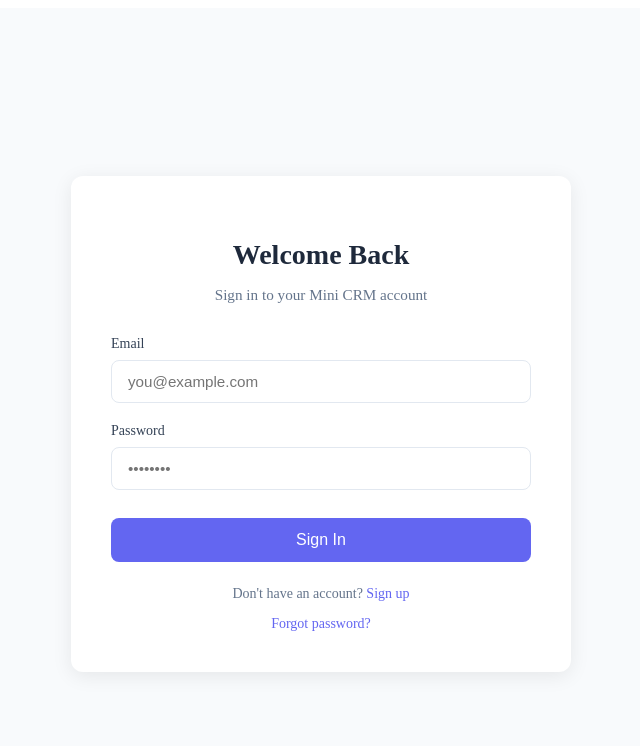
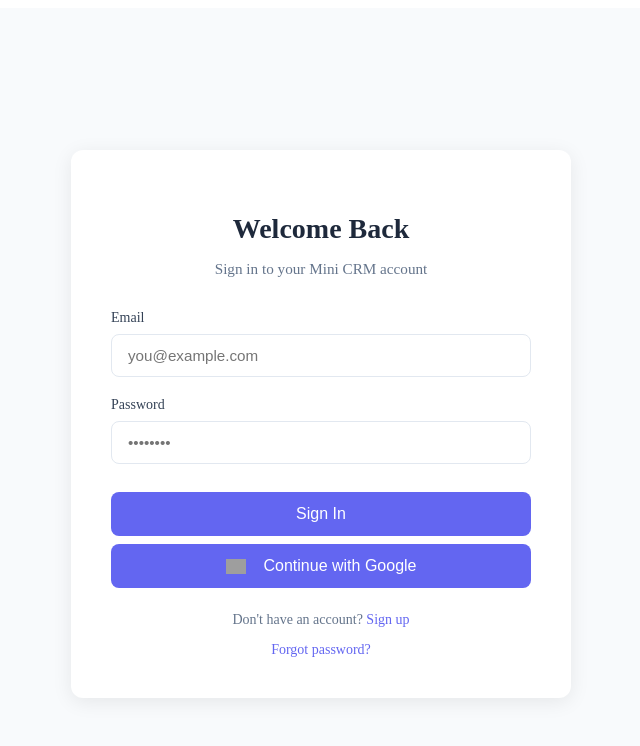
Before and after one commit to vibhu1805/mini-crm-frontend, a React (Create React App) app: page /login in a window 1280 px wide. Shown: the top 746 px of the page, without its empty margins (319-959 px from the left). Built offline with nearby package versions, Linux system fonts and the light colour scheme; grey boxes are pictures that could not be loaded.

Commit message:
Update Login.js

```diff
--- a/src/Pages/Login.js
+++ b/src/Pages/Login.js
@@ -24,6 +24,10 @@
     } finally {
       setIsLoading(false);
     }
+  };
+
+  const handleGoogleLogin = () => {
+    window.location.href = 'https://mini-crm-backend-84ex.onrender.com/auth/google';
   };
 
   return (
@@ -70,6 +74,11 @@
           </button>
         </form>
 
+        <button className="auth-button google-button" onClick={handleGoogleLogin}>
+          <img src="https://developers.google.com/identity/images/g-logo.png" alt="Google" style={{ width: 20, marginRight: 10 }} />
+          Continue with Google
+        </button>
+
         <div className="auth-footer">
           <p>Don't have an account? <Link to="/signup">Sign up</Link></p>
           <Link to="/forgot-password" className="text-link">Forgot password?</Link>
```
